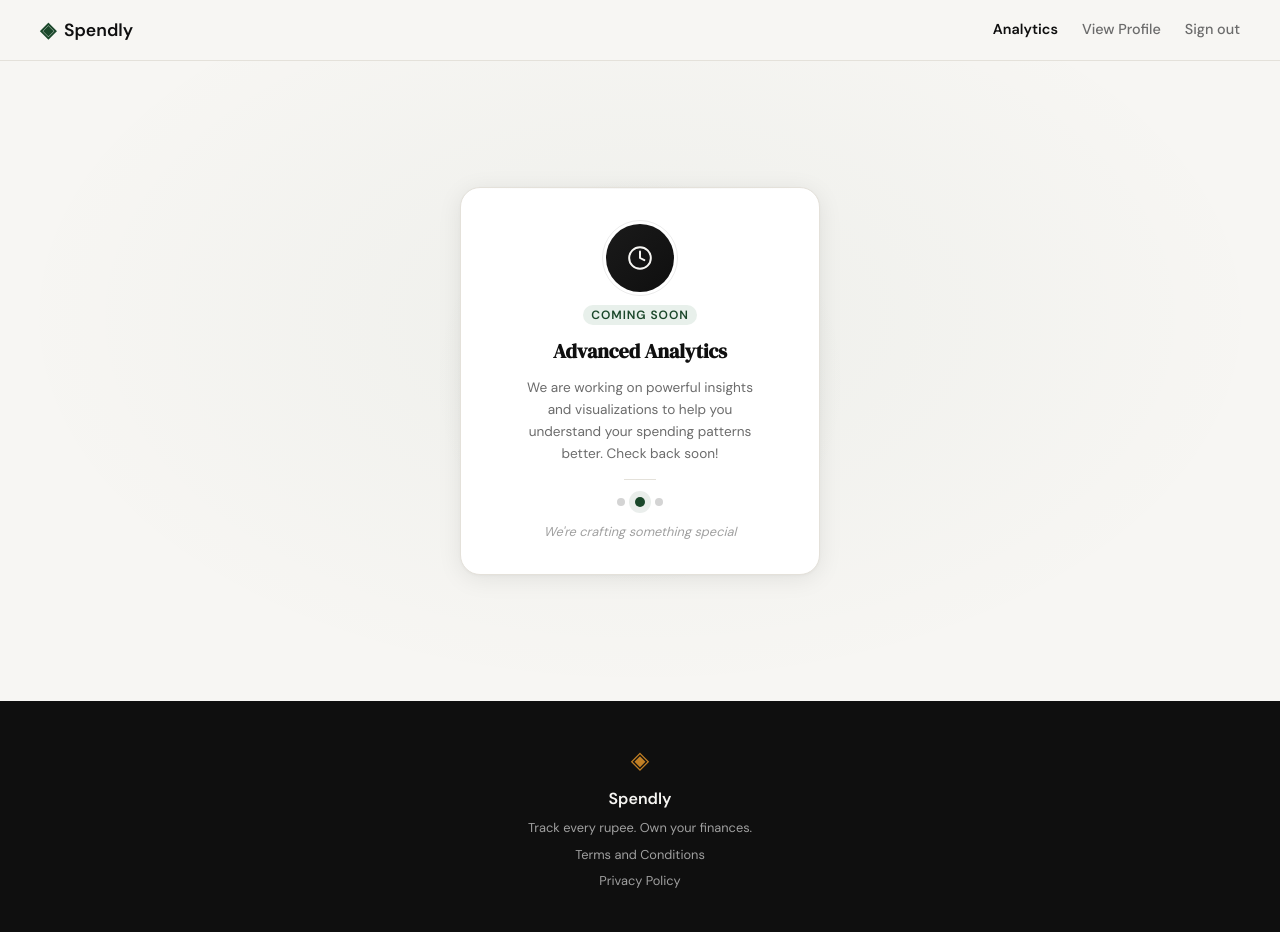
After one commit to gkb1948/Spendly, a Flask app: page /analytics in a window 1280 px wide. The commit adds this page. Run offline with Flask 3, Linux system fonts and the light colour scheme; a user stored in the database is signed in.

Commit message:
Add analytics coming soon page
- New /analytics route with login protection
- analytics.html template with centered coming-soon card design
- Analytics nav link (visible only to logged-in users)
- Active state highlighting for nav links
- Coming-soon styles (icon, dots, badge, animations, divider)
- Gitignore spendly.db and .opencode/

```diff
--- a/app.py
+++ b/app.py
@@ -134,8 +134,18 @@ def profile():
         "categories": get_category_breakdown(user_id, start_date=start_date, end_date=end_date),
         "filter_start": start_date,
         "filter_end": end_date,
+        "active_page": "profile",
     }
     return render_template("profile.html", **context)
+
+
+@app.route("/analytics")
+def analytics():
+    user_id = session.get("user_id")
+    if not user_id:
+        return redirect(url_for("login"))
+
+    return render_template("analytics.html", active_page="analytics")
 
 
 @app.route("/expenses/add")
--- a/static/css/style.css
+++ b/static/css/style.css
@@ -117,6 +117,11 @@ a {
 
 .nav-links a:hover {
     color: var(--ink);
+}
+
+.nav-links a.active {
+    color: var(--ink);
+    font-weight: 600;
 }
 
 .nav-cta {
@@ -952,6 +957,230 @@ a {
     font-style: italic;
 }
 
+/* ------------------------------------------------------------------ */
+/* Coming Soon Card                                                    */
+/* ------------------------------------------------------------------ */
+
+.analytics-section {
+    min-height: calc(100vh - 60px - 100px);
+    display: flex;
+    align-items: center;
+    justify-content: center;
+    padding: 3rem 2rem;
+    position: relative;
+    background: radial-gradient(ellipse at 50% 40%, rgba(26, 71, 42, 0.04) 0%, transparent 70%);
+    overflow: hidden;
+}
+
+.analytics-bg-glow {
+    position: absolute;
+    top: 50%;
+    left: 50%;
+    width: 420px;
+    height: 420px;
+    transform: translate(-50%, -50%);
+    border-radius: 50%;
+    background: radial-gradient(circle, rgba(26, 71, 42, 0.06) 0%, transparent 70%);
+    pointer-events: none;
+}
+
+.coming-soon-icon {
+    position: relative;
+    width: 68px;
+    height: 68px;
+    border-radius: 50%;
+    background: linear-gradient(135deg, #1a1a1a, var(--ink));
+    display: flex;
+    align-items: center;
+    justify-content: center;
+    flex-shrink: 0;
+    z-index: 1;
+}
+
+.coming-soon-icon svg {
+    color: var(--paper);
+    position: relative;
+    z-index: 1;
+}
+
+.coming-soon-icon-ring {
+    position: absolute;
+    inset: -4px;
+    border-radius: 50%;
+    border: 1px solid rgba(0, 0, 0, 0.08);
+    z-index: 0;
+}
+
+.coming-soon-dots {
+    display: flex;
+    align-items: center;
+    justify-content: center;
+    gap: 10px;
+    margin-top: 2px;
+}
+
+.coming-soon-dot {
+    width: 8px;
+    height: 8px;
+    border-radius: 50%;
+    background: #d4d4d4;
+    transition: all 0.4s ease;
+}
+
+.coming-soon-dot.active {
+    width: 10px;
+    height: 10px;
+    background: var(--accent);
+    box-shadow: 0 0 0 4px rgba(26, 71, 42, 0.15);
+    animation: dot-pulse 2s ease-in-out infinite;
+}
+
+@keyframes dot-pulse {
+    0%, 100% { box-shadow: 0 0 0 4px rgba(26, 71, 42, 0.15); }
+    50% { box-shadow: 0 0 0 7px rgba(26, 71, 42, 0.06); }
+}
+
+.coming-soon-sub {
+    font-size: 0.8rem;
+    color: var(--ink-faint);
+    margin: 2px 0 0;
+    line-height: 1.5;
+    text-align: center;
+    font-style: italic;
+}
+
+.coming-soon-divider {
+    width: 32px;
+    height: 1px;
+    background: var(--border);
+    margin: 2px 0;
+}
+
+.coming-soon-card {
+    width: 360px;
+    background: var(--paper-card);
+    border: 1px solid var(--border);
+    border-radius: var(--radius-lg);
+    box-shadow: 0 4px 24px rgba(0, 0, 0, 0.08), 0 1px 3px rgba(0, 0, 0, 0.03);
+    position: relative;
+    overflow: hidden;
+    font-family: var(--font-body);
+    transition: box-shadow 0.3s ease, transform 0.3s ease;
+}
+
+.coming-soon-card:hover {
+    box-shadow: 0 8px 40px rgba(0, 0, 0, 0.1), 0 2px 6px rgba(0, 0, 0, 0.04);
+    transform: translateY(-2px);
+}
+
+.coming-soon-card::before {
+    content: '';
+    position: absolute;
+    top: 0;
+    left: 0;
+    right: 0;
+    height: 1px;
+    background: linear-gradient(90deg, transparent, rgba(0, 0, 0, 0.04), transparent);
+}
+
+.coming-soon-accent {
+    position: absolute;
+    left: 0;
+    top: 24px;
+    width: 4px;
+    height: 142px;
+    background: var(--accent);
+    border-radius: 0 4px 4px 0;
+}
+
+.coming-soon-body {
+    padding: 24px 24px 24px 28px;
+    display: flex;
+    flex-direction: column;
+    align-items: flex-start;
+    gap: 12px;
+}
+
+.coming-soon-card.centered .coming-soon-accent {
+    display: none;
+}
+
+.coming-soon-card.centered .coming-soon-body {
+    align-items: center;
+    text-align: center;
+    padding: 36px 32px 32px;
+    gap: 13px;
+}
+
+.coming-soon-card.centered .coming-soon-desc {
+    max-width: 240px;
+    font-size: 0.85rem;
+}
+
+.coming-soon-badge {
+    display: inline-block;
+    background: var(--accent-light);
+    color: var(--accent);
+    font-size: 0.75rem;
+    font-weight: 700;
+    letter-spacing: 0.08em;
+    text-transform: uppercase;
+    padding: 4px 8px;
+    border-radius: 999px;
+    line-height: 1;
+}
+
+.coming-soon-title {
+    font-family: var(--font-display);
+    font-size: 1.25rem;
+    font-weight: 600;
+    color: var(--ink);
+    line-height: 1.3;
+    margin: 0;
+}
+
+.coming-soon-desc {
+    font-size: 0.875rem;
+    color: var(--ink-muted);
+    line-height: 1.6;
+    margin: 0;
+    max-width: 292px;
+}
+
+/* ------------------------------------------------------------------ */
+/* Feature Card Coming Soon variant                                    */
+/* ------------------------------------------------------------------ */
+
+.feature-card.coming-soon {
+    position: relative;
+    overflow: hidden;
+}
+
+.feature-card.coming-soon::before {
+    content: '';
+    position: absolute;
+    left: 0;
+    top: 0;
+    bottom: 0;
+    width: 4px;
+    background: var(--accent);
+    border-radius: 0 4px 4px 0;
+}
+
+.feature-card.coming-soon .feature-badge {
+    display: inline-block;
+    background: var(--accent-light);
+    color: var(--accent);
+    font-size: 0.75rem;
+    font-weight: 700;
+    letter-spacing: 0.08em;
+    text-transform: uppercase;
+    padding: 4px 8px;
+    border-radius: 999px;
+    line-height: 1;
+    margin-bottom: 0.75rem;
+}
+
 /* ========== RESPONSIVE MEDIA QUERIES ========== */
 
 /* Tablets (max-width: 768px) */
--- /dev/null
+++ b/templates/analytics.html
@@ -0,0 +1,30 @@
+{% extends "base.html" %}
+
+{% block title %}Analytics — Spendly{% endblock %}
+
+{% block content %}
+<section class="analytics-section">
+    <div class="analytics-bg-glow"></div>
+    <div class="coming-soon-card centered">
+        <div class="coming-soon-body">
+            <div class="coming-soon-icon">
+                <div class="coming-soon-icon-ring"></div>
+                <svg width="26" height="26" viewBox="0 0 24 24" fill="none" stroke="currentColor" stroke-width="1.8" stroke-linecap="round" stroke-linejoin="round">
+                    <circle cx="12" cy="12" r="10"/>
+                    <polyline points="12,6 12,12 16,14"/>
+                </svg>
+            </div>
+            <span class="coming-soon-badge">Coming Soon</span>
+            <h3 class="coming-soon-title">Advanced Analytics</h3>
+            <p class="coming-soon-desc">We are working on powerful insights and visualizations to help you understand your spending patterns better. Check back soon!</p>
+            <div class="coming-soon-divider"></div>
+            <div class="coming-soon-dots">
+                <span class="coming-soon-dot"></span>
+                <span class="coming-soon-dot active"></span>
+                <span class="coming-soon-dot"></span>
+            </div>
+            <p class="coming-soon-sub">We're crafting something special</p>
+        </div>
+    </div>
+</section>
+{% endblock %}
--- a/templates/base.html
+++ b/templates/base.html
@@ -24,14 +24,12 @@
             </a>
             <div class="nav-links">
                 {% if user_id %}
-                <!-- Logged-in state -->
-                <span class="nav-user-name">Profile</span>
-<a href="{{ url_for('profile') }}">View Profile</a>
-<a href="{{ url_for('logout') }}" class="nav-logout">Sign out</a>
-{% else %}
-<!-- Logged-out state -->
-<a href="{{ url_for('login') }}">Sign in</a>
-<a href="{{ url_for('register') }}" class="nav-cta">Get started</a>
+                <a href="{{ url_for('analytics') }}"{% if active_page == 'analytics' %} class="active"{% endif %}>Analytics</a>
+                <a href="{{ url_for('profile') }}"{% if active_page == 'profile' %} class="active"{% endif %}>View Profile</a>
+                <a href="{{ url_for('logout') }}" class="nav-logout">Sign out</a>
+                {% else %}
+                <a href="{{ url_for('login') }}">Sign in</a>
+                <a href="{{ url_for('register') }}" class="nav-cta">Get started</a>
                 {% endif %}
             </div>
         </div>
```
Also changed, not shown: templates/landing.html (+11 -0 lines), spendly.db (deleted), 1 other file.
